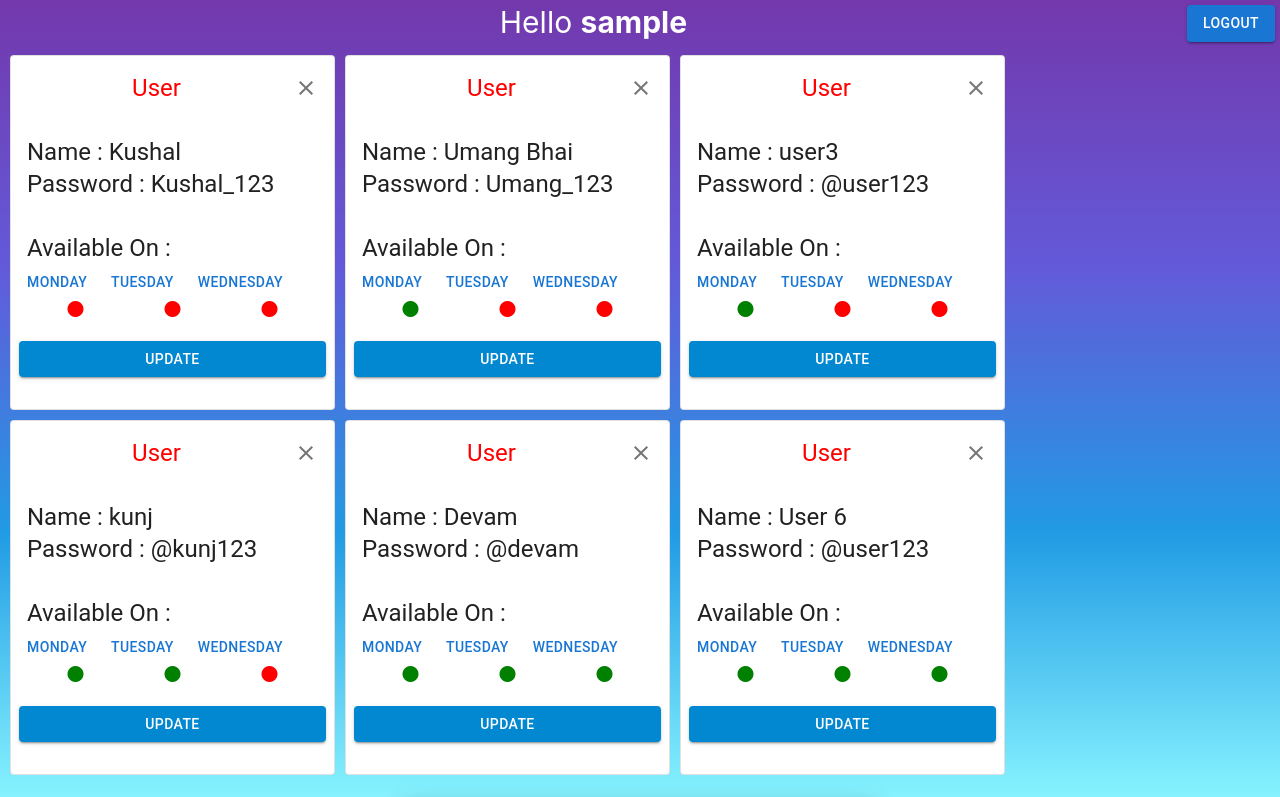
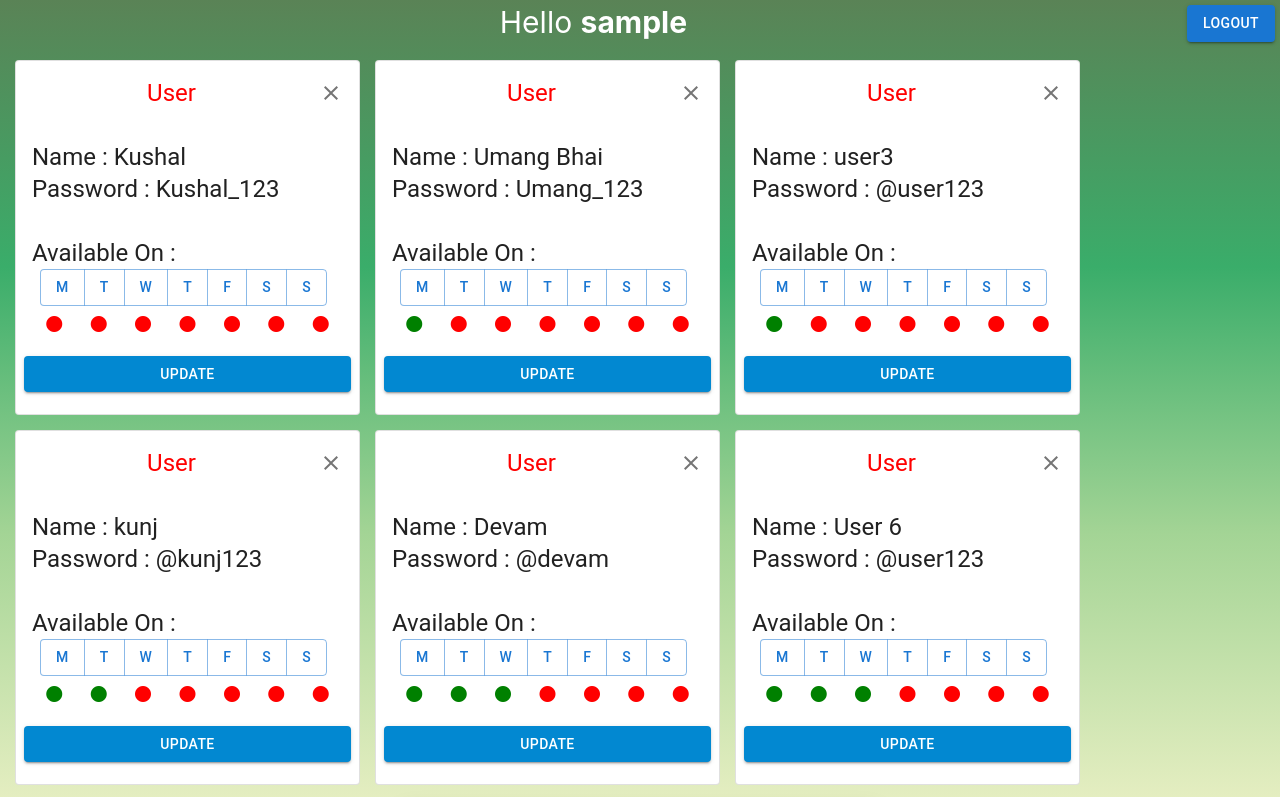
Before and after one commit to devamcodes/Frontend_Challenge, a React (Create React App) app: page /home in a window 1280 px wide. Shown: the top 797 px of the page. Built offline with nearby package versions, Linux system fonts and the light colour scheme; sample sign-in values are in the browser's storage.

Commit message:
Changed design

```diff
--- a/src/Components/AnotherCard.js
+++ b/src/Components/AnotherCard.js
@@ -1,5 +1,5 @@
 import React from 'react'
-import { Card, CardActions, CardContent, CardHeader, Typography, Button, IconButton } from '@mui/material'
+import { Card, CardActions, CardContent, CardHeader, Typography, Button, ButtonGroup , IconButton } from '@mui/material'
 import { Close } from '@mui/icons-material';
 
 const AnotherCard = (props) => {
@@ -12,7 +12,7 @@ const AnotherCard = (props) => {
   return (
     <>
         {props.allUser.map(users => (
-            <Card variant='outlined' key={users.id} style={{width:325, height:355, marginTop: 10, marginLeft: 10}}>
+            <Card variant='outlined' key={users.id} style={{width:345, height:355, marginTop: 15, marginLeft: 15}}>
                 <CardHeader
                 title='User'
                 sx={{ color: 'red', textAlign:'center'}}
@@ -29,17 +29,27 @@ const AnotherCard = (props) => {
                     <Typography variant='h5' sx={{ mb: -3}}>Available On :</Typography>
                 </CardContent>
                 <CardActions sx={{ mb: -3}}>
-                    <Button>Monday </Button>
-                    <Button>Tuesday </Button>
-                    <Button>Wednesday </Button>
+                    <ButtonGroup variant="outlined" style={{marginLeft:"16px"}}>
+                        <Button >M </Button>
+                        <Button >T </Button>
+                        <Button >W </Button>
+                        <Button >T </Button>
+                        <Button >F </Button>
+                        <Button >S </Button>
+                        <Button >S </Button>
+                    </ButtonGroup>
                 </CardActions>
-                <CardContent style={{display:'flex', flexFlow:"row wrap", justifyContent:'space-around' }}>
-                    <i class="fa-solid fa-circle" style={{color:`${users.days.monday===true?'green':'red'}`}} />
-                    <i class="fa-solid fa-circle" style={{color:`${users.days.tuesday===true?'green':'red'}`}}/>
-                    <i class="fa-solid fa-circle" style={{color:`${users.days.wednesday===true?'green':'red'}`}}/>
+                <CardContent style={{display:'flex', flexFlow:"row wrap", justifyContent:'space-around', marginTop:'10px' }}>
+                    <i className="fa-solid fa-circle" style={{color:`${users.days.monday===true?'green':'red'}`}} />
+                    <i className="fa-solid fa-circle" style={{color:`${users.days.tuesday===true?'green':'red'}`}}/>
+                    <i className="fa-solid fa-circle" style={{color:`${users.days.wednesday===true?'green':'red'}`}}/>
+                    <i className="fa-solid fa-circle" style={{color:`${users.days.thursday===true?'green':'red'}`}}/>
+                    <i className="fa-solid fa-circle" style={{color:`${users.days.friday===true?'green':'red'}`}}/>
+                    <i className="fa-solid fa-circle" style={{color:`${users.days.saturday===true?'green':'red'}`}}/>
+                    <i className="fa-solid fa-circle" style={{color:`${users.days.sunday===true?'green':'red'}`}}/>
                 </CardContent>
                 <CardActions>
-                    <Button color='info' variant='contained' fullWidth onClick={() => {props.update(users)}}>Update</Button>
+                    <Button color='info' href='#form' variant='contained' fullWidth onClick={() => {props.update(users)}}>Update</Button>
                 </CardActions>
             </Card>
         ))}
--- a/src/index.css
+++ b/src/index.css
@@ -9,7 +9,8 @@ body {
     sans-serif;
   -webkit-font-smoothing: antialiased;
   -moz-osx-font-smoothing: grayscale;
-  background: linear-gradient(#7338AC,#635AD9, #219BE4,#88F4FF ) ;
+  /* background: linear-gradient(#7338AC,#635AD9, #219BE4,#88F4FF ) ; */
+  background: linear-gradient(#5a8356,#3aad6a,#a3d495,#E5EEC1) ;
   background-repeat: no-repeat;
   background-attachment: fixed;
 }
```
